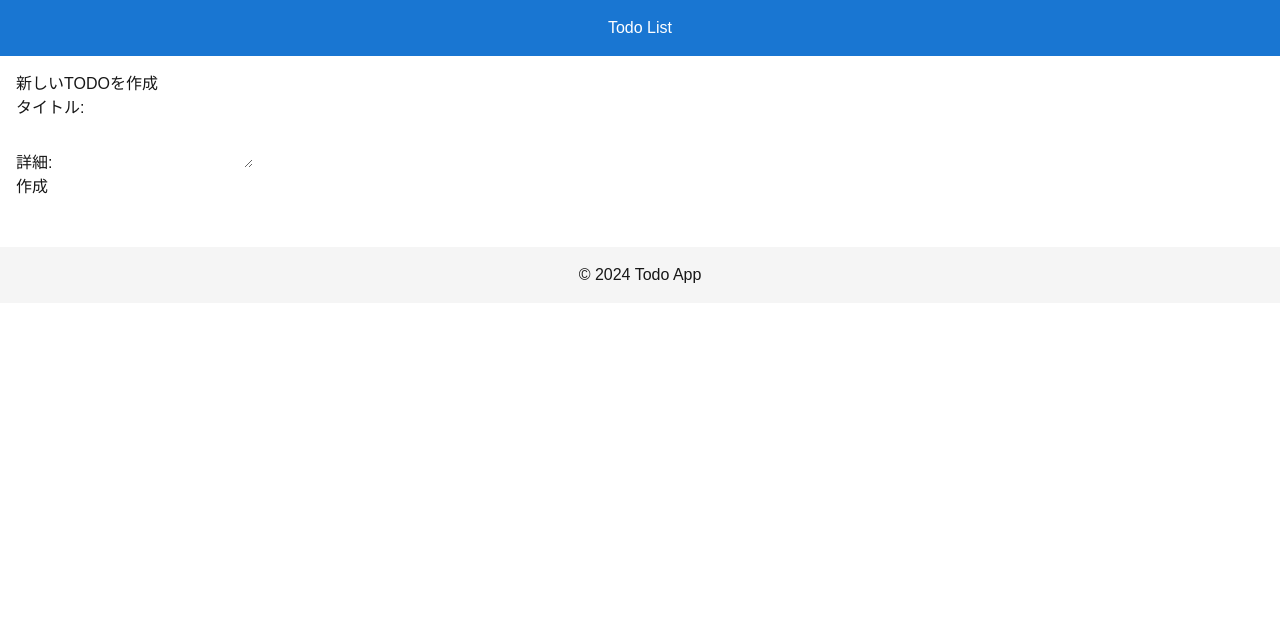
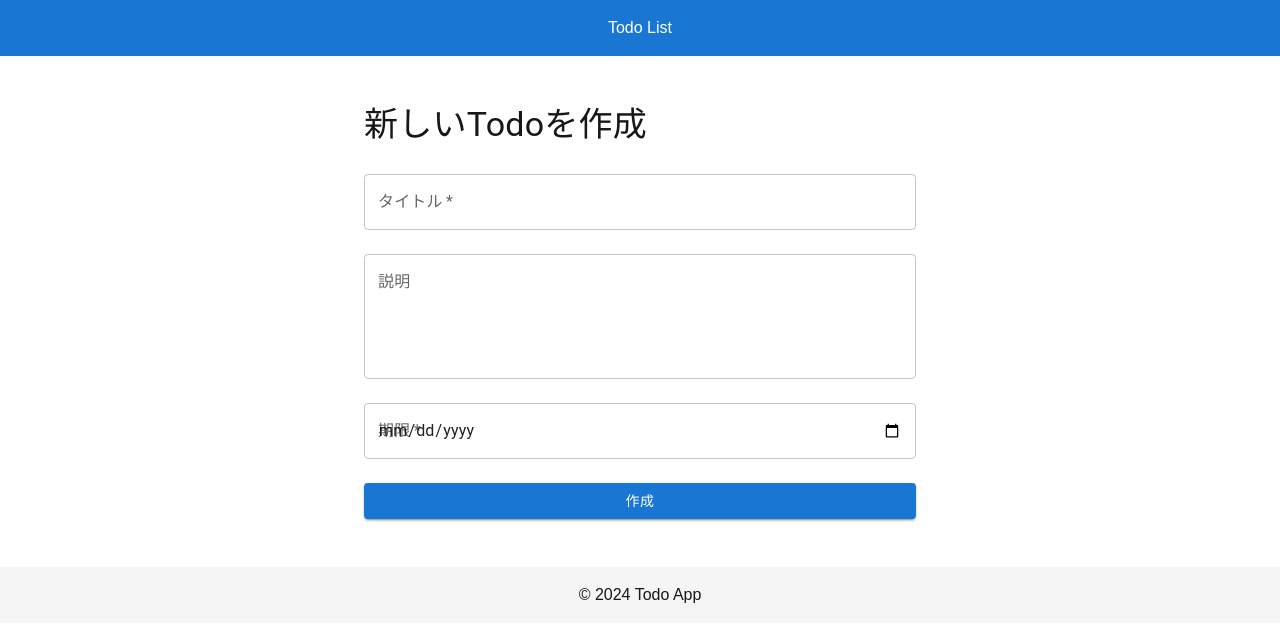
Before and after one commit to maayyu/nextjs-todo-app, a Next.js app: page /create in a window 1280 px wide. Shown: the top 642 px of the page. Built offline with nearby package versions, Linux system fonts and the light colour scheme; no server answers.

Commit message:
Todo作成ページ実装

```diff
--- a/app/create/page.tsx
+++ b/app/create/page.tsx
@@ -1,44 +1,92 @@
 /*TODO作成ページ*/
 "use client";
 
-import { useState } from "react";
+import React, { useState } from "react";
 import { useRouter } from "next/navigation";
-import { createTodo } from "../../lib/supabaseClient";
+import { Button, Container, TextField, Typography } from "@mui/material";
+import { addTodo } from "../../lib/supabaseClient";
 
-export default function Create() {
-  const [title, setTitle] = useState("");
-  const [description, setDescription] = useState("");
+export default function CreatePage() {
   const router = useRouter();
 
+  //フォームの状態管理
+  const [form, setForm] = useState({
+    title: "",
+    description: "",
+    dueDate: "",
+  });
+
+  //入力された内容の変更処理
+  const handleChange = (e: React.ChangeEvent<HTMLInputElement>) => {
+    const { name, value } = e.target;
+    setForm((prevForm) => ({ ...prevForm, [name]: value }));
+  };
+
+  //フォームの送信処理
   const handleSubmit = async (e: React.FormEvent) => {
     e.preventDefault();
-    const newTodo = await createTodo(title, description);
-    if (newTodo) {
-      router.push("/"); // 作成後に一覧ページにリダイレクト
+    //タイトルは必須
+    if (!form.title) {
+      alert("タイトルは必須です。");
+      return;
+    }
+
+    //データの保存
+    try {
+      await addTodo(form);
+      alert("Todoが作成されました!");
+      router.push("/");
+    } catch (error) {
+      console.error("Todo作成エラー:", error);
+      alert("Todoの作成に失敗しました。");
     }
   };
 
   return (
-    <div>
-      <h1>新しいTODOを作成</h1>
+    <Container maxWidth="sm" style={{ marginTop: "2rem" }}>
+      <Typography variant="h4" component="h1" gutterBottom>
+        新しいTodoを作成
+      </Typography>
       <form onSubmit={handleSubmit}>
-        <div>
-          <label>タイトル:</label>
-          <input
-            type="text"
-            value={title}
-            onChange={(e) => setTitle(e.target.value)}
-          />
-        </div>
-        <div>
-          <label>詳細:</label>
-          <textarea
-            value={description}
-            onChange={(e) => setDescription(e.target.value)}
-          />
-        </div>
-        <button type="submit">作成</button>
+        <TextField
+          label="タイトル"
+          name="title"
+          value={form.title}
+          onChange={handleChange}
+          fullWidth
+          margin="normal"
+          required
+        />
+        <TextField
+          label="説明"
+          name="description"
+          value={form.description}
+          onChange={handleChange}
+          fullWidth
+          margin="normal"
+          multiline
+          rows={4}
+        />
+        <TextField
+          label="期限"
+          name="dueDate"
+          type="date"
+          value={form.dueDate}
+          onChange={handleChange}
+          fullWidth
+          margin="normal"
+          required
+        />
+        <Button
+          type="submit"
+          variant="contained"
+          color="primary"
+          fullWidth
+          style={{ marginTop: "1rem" }}
+        >
+          作成
+        </Button>
       </form>
-    </div>
+    </Container>
   );
 }
```
